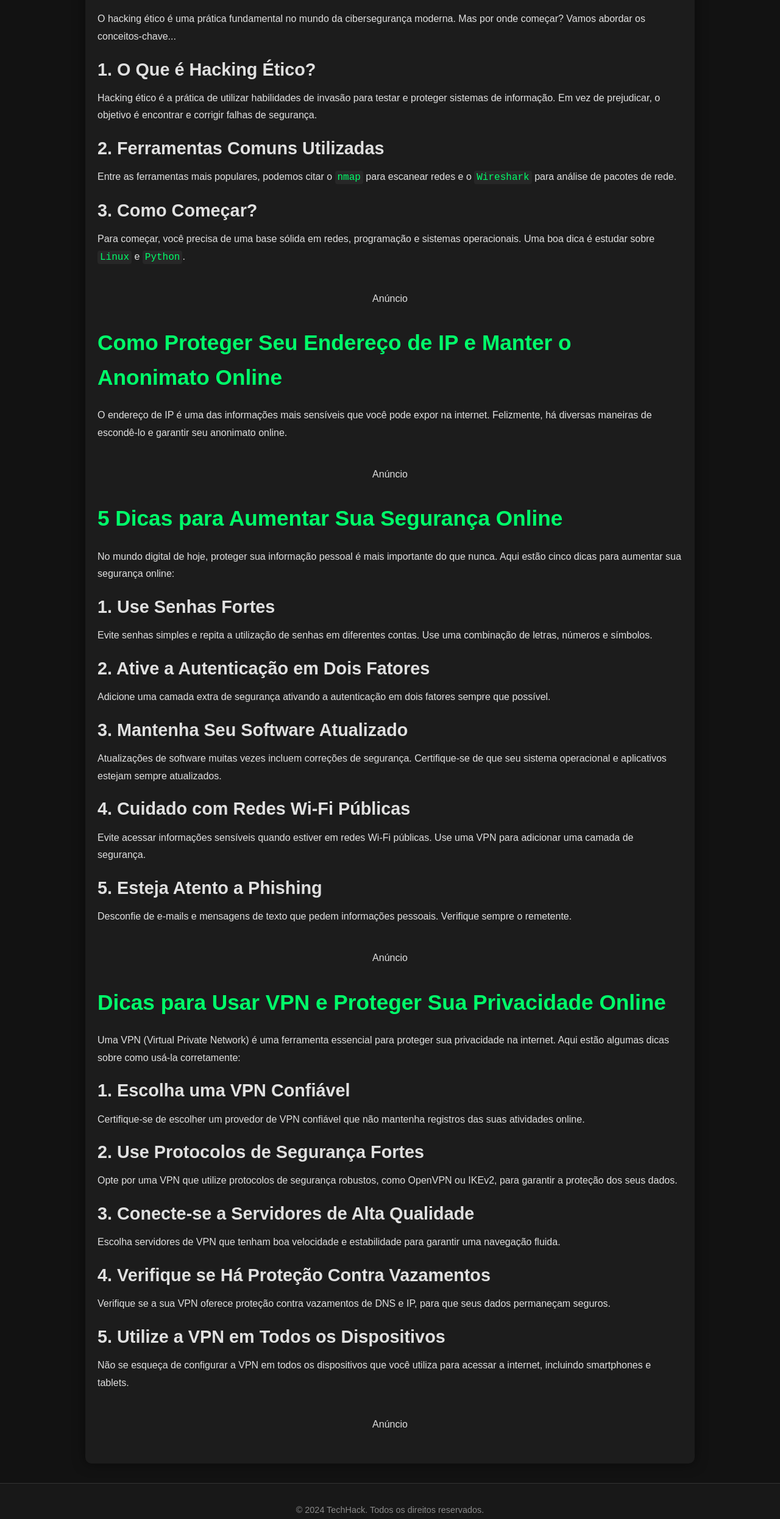
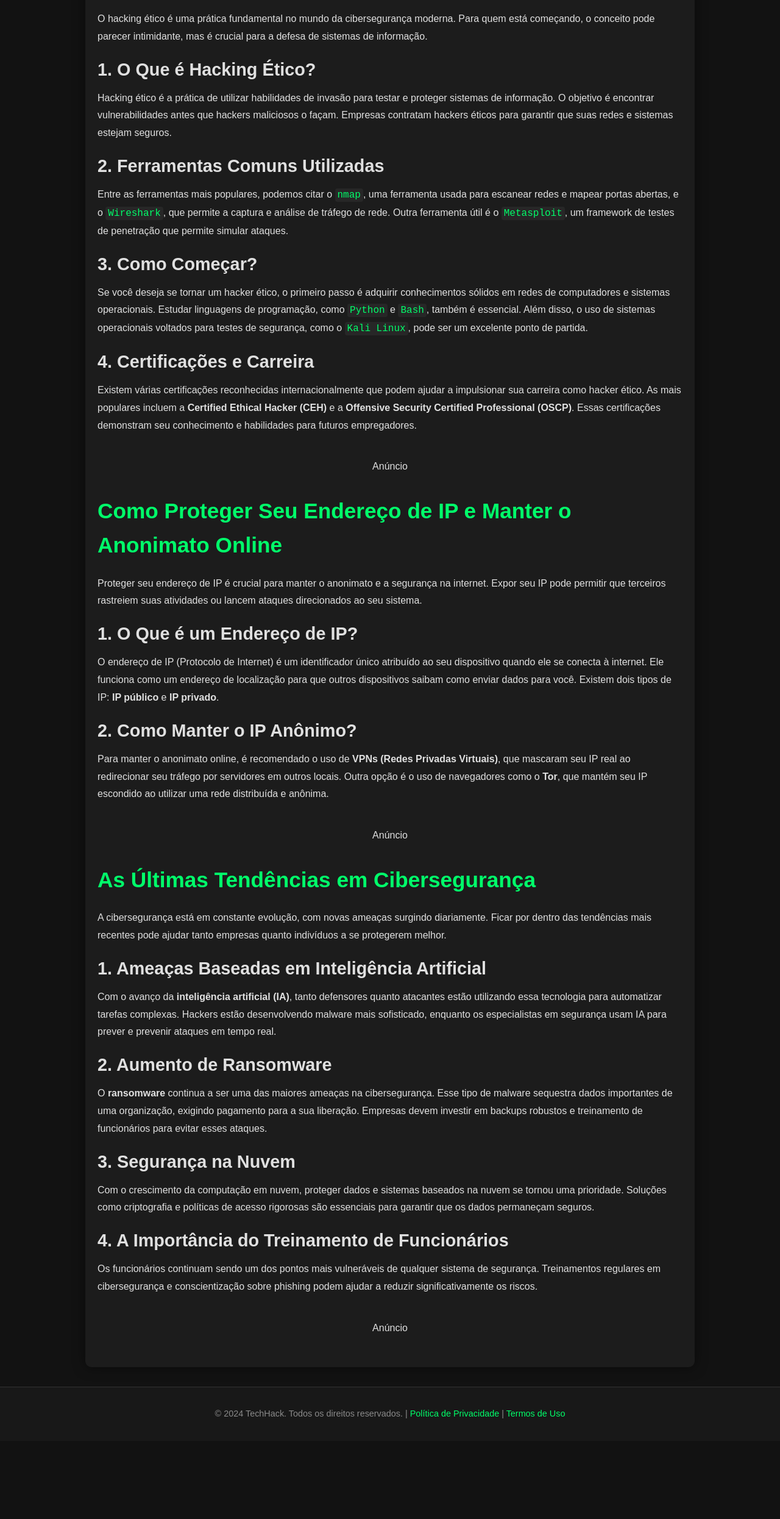
Before and after one commit to Kauandasilvamd/SITEMONETIZE, a plain HTML site: page index.html in a window 1280 px wide. Shown: the part 298-2789 px from the top of the page at 61% size. After the commit the page ends 2661 px from the top, so only its background shows below. Drawn offline with Linux system fonts and the light colour scheme.

Commit message:
Update index.html

```diff
--- a/index.html
+++ b/index.html
@@ -154,15 +154,18 @@
     <main>
         <article>
             <h2>Os Fundamentos do Hacking Ético: O Que Você Precisa Saber</h2>
-            <p>O hacking ético é uma prática fundamental no mundo da cibersegurança moderna. Mas por onde começar? Vamos abordar os conceitos-chave...</p>
+            <p>O hacking ético é uma prática fundamental no mundo da cibersegurança moderna. Para quem está começando, o conceito pode parecer intimidante, mas é crucial para a defesa de sistemas de informação.</p>
             <h3>1. O Que é Hacking Ético?</h3>
-            <p>Hacking ético é a prática de utilizar habilidades de invasão para testar e proteger sistemas de informação. Em vez de prejudicar, o objetivo é encontrar e corrigir falhas de segurança.</p>
+            <p>Hacking ético é a prática de utilizar habilidades de invasão para testar e proteger sistemas de informação. O objetivo é encontrar vulnerabilidades antes que hackers maliciosos o façam. Empresas contratam hackers éticos para garantir que suas redes e sistemas estejam seguros.</p>
 
             <h3>2. Ferramentas Comuns Utilizadas</h3>
-            <p>Entre as ferramentas mais populares, podemos citar o <code>nmap</code> para escanear redes e o <code>Wireshark</code> para análise de pacotes de rede.</p>
+            <p>Entre as ferramentas mais populares, podemos citar o <code>nmap</code>, uma ferramenta usada para escanear redes e mapear portas abertas, e o <code>Wireshark</code>, que permite a captura e análise de tráfego de rede. Outra ferramenta útil é o <code>Metasploit</code>, um framework de testes de penetração que permite simular ataques.</p>
 
             <h3>3. Como Começar?</h3>
-            <p>Para começar, você precisa de uma base sólida em redes, programação e sistemas operacionais. Uma boa dica é estudar sobre <code>Linux</code> e <code>Python</code>.</p>
+            <p>Se você deseja se tornar um hacker ético, o primeiro passo é adquirir conhecimentos sólidos em redes de computadores e sistemas operacionais. Estudar linguagens de programação, como <code>Python</code> e <code>Bash</code>, também é essencial. Além disso, o uso de sistemas operacionais voltados para testes de segurança, como o <code>Kali Linux</code>, pode ser um excelente ponto de partida.</p>
+
+            <h3>4. Certificações e Carreira</h3>
+            <p>Existem várias certificações reconhecidas internacionalmente que podem ajudar a impulsionar sua carreira como hacker ético. As mais populares incluem a <strong>Certified Ethical Hacker (CEH)</strong> e a <strong>Offensive Security Certified Professional (OSCP)</strong>. Essas certificações demonstram seu conhecimento e habilidades para futuros empregadores.</p>
         </article>
 
         <!-- Bloco de Anúncios -->
@@ -184,98 +187,71 @@
 
         <article>
             <h2>Como Proteger Seu Endereço de IP e Manter o Anonimato Online</h2>
-            <p>O endereço de IP é uma das informações mais sensíveis que você pode expor na internet. Felizmente, há diversas maneiras de escondê-lo e garantir seu anonimato online.</p>
+            <p>Proteger seu endereço de IP é crucial para manter o anonimato e a segurança na internet. Expor seu IP pode permitir que terceiros rastreiem suas atividades ou lancem ataques direcionados ao seu sistema.</p>
+
+            <h3>1. O Que é um Endereço de IP?</h3>
+            <p>O endereço de IP (Protocolo de Internet) é um identificador único atribuído ao seu dispositivo quando ele se conecta à internet. Ele funciona como um endereço de localização para que outros dispositivos saibam como enviar dados para você. Existem dois tipos de IP: <strong>IP público</strong> e <strong>IP privado</strong>.</p>
+
+            <h3>2. Como Manter o IP Anônimo?</h3>
+            <p>Para manter o anonimato online, é recomendado o uso de <strong>VPNs (Redes Privadas Virtuais)</strong>, que mascaram seu IP real ao redirecionar seu tráfego por servidores em outros locais. Outra opção é o uso de navegadores como o <strong>Tor</strong>, que mantém seu IP escondido ao utilizar uma rede distribuída e anônima.</p>
         </article>
 
         <!-- Bloco de Anúncios -->
         <div class="ad-container">
             <p>Anúncio</p>
+            <script async src="https://pagead2.googlesyndication.com/pagead/js/adsbygoogle.js?client=ca-pub-9165725163227150"
+     crossorigin="anonymous"></script>
+<!-- Aucio 1 -->
 <ins class="adsbygoogle"
      style="display:block"
-                 data-ad-client="ca-pub-XXXXXX"
-                 data-ad-slot="XXXXXX"
-                 data-ad-format="auto"></ins>
+     data-ad-client="ca-pub-9165725163227150"
+     data-ad-slot="5694270334"
+     data-ad-format="auto"
+     data-full-width-responsive="true"></
+    ></ins>
 <script>
      (adsbygoogle = window.adsbygoogle || []).push({});
 </script>
         </div>
 
         <article>
-            <h2>5 Dicas para Aumentar Sua Segurança Online</h2>
-            <p>No mundo digital de hoje, proteger sua informação pessoal é mais importante do que nunca. Aqui estão cinco dicas para aumentar sua segurança online:</p>
+            <h2>As Últimas Tendências em Cibersegurança</h2>
+            <p>A cibersegurança está em constante evolução, com novas ameaças surgindo diariamente. Ficar por dentro das tendências mais recentes pode ajudar tanto empresas quanto indivíduos a se protegerem melhor.</p>
 
-            <h3>1. Use Senhas Fortes</h3>
-            <p>Evite senhas simples e repita a utilização de senhas em diferentes contas. Use uma combinação de letras, números e símbolos.</p>
+            <h3>1. Ameaças Baseadas em Inteligência Artificial</h3>
+            <p>Com o avanço da <strong>inteligência artificial (IA)</strong>, tanto defensores quanto atacantes estão utilizando essa tecnologia para automatizar tarefas complexas. Hackers estão desenvolvendo malware mais sofisticado, enquanto os especialistas em segurança usam IA para prever e prevenir ataques em tempo real.</p>
 
-            <h3>2. Ative a Autenticação em Dois Fatores</h3>
-            <p>Adicione uma camada extra de segurança ativando a autenticação em dois fatores sempre que possível.</p>
+            <h3>2. Aumento de Ransomware</h3>
+            <p>O <strong>ransomware</strong> continua a ser uma das maiores ameaças na cibersegurança. Esse tipo de malware sequestra dados importantes de uma organização, exigindo pagamento para a sua liberação. Empresas devem investir em backups robustos e treinamento de funcionários para evitar esses ataques.</p>
 
-            <h3>3. Mantenha Seu Software Atualizado</h3>
-            <p>Atualizações de software muitas vezes incluem correções de segurança. Certifique-se de que seu sistema operacional e aplicativos estejam sempre atualizados.</p>
+            <h3>3. Segurança na Nuvem</h3>
+            <p>Com o crescimento da computação em nuvem, proteger dados e sistemas baseados na nuvem se tornou uma prioridade. Soluções como criptografia e políticas de acesso rigorosas são essenciais para garantir que os dados permaneçam seguros.</p>
 
-            <h3>4. Cuidado com Redes Wi-Fi Públicas</h3>
-            <p>Evite acessar informações sensíveis quando estiver em redes Wi-Fi públicas. Use uma VPN para adicionar uma camada de segurança.</p>
-
-            <h3>5. Esteja Atento a Phishing</h3>
-            <p>Desconfie de e-mails e mensagens de texto que pedem informações pessoais. Verifique sempre o remetente.</p>
-        </article>
-
-        <!-- Outro Bloco de Anúncios -->
-        <div class="ad-container">
-            <p>Anúncio</p>
-            <ins class="adsbygoogle"
-                 style="display:block"
-                 data-ad-client="ca-pub-XXXXXX"
-                 data-ad-slot="XXXXXX"
-                 data-ad-format="auto"></ins>
-            <script>
-                 (adsbygoogle = window.adsbygoogle || []).push({});
-            </script>
-        </div>
-
-        <article>
-            <h2>Dicas para Usar VPN e Proteger Sua Privacidade Online</h2>
-            <p>Uma VPN (Virtual Private Network) é uma ferramenta essencial para proteger sua privacidade na internet. Aqui estão algumas dicas sobre como usá-la corretamente:</p>
-
-            <h3>1. Escolha uma VPN Confiável</h3>
-            <p>Certifique-se de escolher um provedor de VPN confiável que não mantenha registros das suas atividades online.</p>
-
-            <h3>2. Use Protocolos de Segurança Fortes</h3>
-            <p>Opte por uma VPN que utilize protocolos de segurança robustos, como OpenVPN ou IKEv2, para garantir a proteção dos seus dados.</p>
-
-            <h3>3. Conecte-se a Servidores de Alta Qualidade</h3>
-            <p>Escolha servidores de VPN que tenham boa velocidade e estabilidade para garantir uma navegação fluida.</p>
-
-            <h3>4. Verifique se Há Proteção Contra Vazamentos</h3>
-            <p>Verifique se a sua VPN oferece proteção contra vazamentos de DNS e IP, para que seus dados permaneçam seguros.</p>
-
-            <h3>5. Utilize a VPN em Todos os Dispositivos</h3>
-            <p>Não se esqueça de configurar a VPN em todos os dispositivos que você utiliza para acessar a internet, incluindo smartphones e tablets.</p>
+            <h3>4. A Importância do Treinamento de Funcionários</h3>
+            <p>Os funcionários continuam sendo um dos pontos mais vulneráveis de qualquer sistema de segurança. Treinamentos regulares em cibersegurança e conscientização sobre phishing podem ajudar a reduzir significativamente os riscos.</p>
         </article>
 
         <!-- Bloco de Anúncios -->
         <div class="ad-container">
             <p>Anúncio</p>
+            <script async src="https://pagead2.googlesyndication.com/pagead/js/adsbygoogle.js?client=ca-pub-9165725163227150"
+     crossorigin="anonymous"></script>
+<!-- Aucio 1 -->
 <ins class="adsbygoogle"
      style="display:block"
-                 data-ad-client="ca-pub-XXXXXX"
-                 data-ad-slot="XXXXXX"
-                 data-ad-format="auto"></ins>
+     data-ad-client="ca-pub-9165725163227150"
+     data-ad-slot="5694270334"
+     data-ad-format="auto"
+     data-full-width-responsive="true"></ins>
 <script>
      (adsbygoogle = window.adsbygoogle || []).push({});
 </script>
         </div>
-
     </main>
 
     <!-- Rodapé -->
     <footer>
-        <p>&copy; 2024 TechHack. Todos os direitos reservados.</p>
-        <p><a href="#">Política de Privacidade</a> | <a href="#">Termos de Uso</a></p>
+        <p>&copy; 2024 TechHack. Todos os direitos reservados. | <a href="#">Política de Privacidade</a> | <a href="#">Termos de Uso</a></p>
     </footer>
-
-    <!-- Scripts do Google Ads -->
-    <script async src="https://pagead2.googlesyndication.com/pagead/js/adsbygoogle.js"></script>
-
 </body>
 </html>
```
Lines whose indentation alone changed are shown as unchanged.
